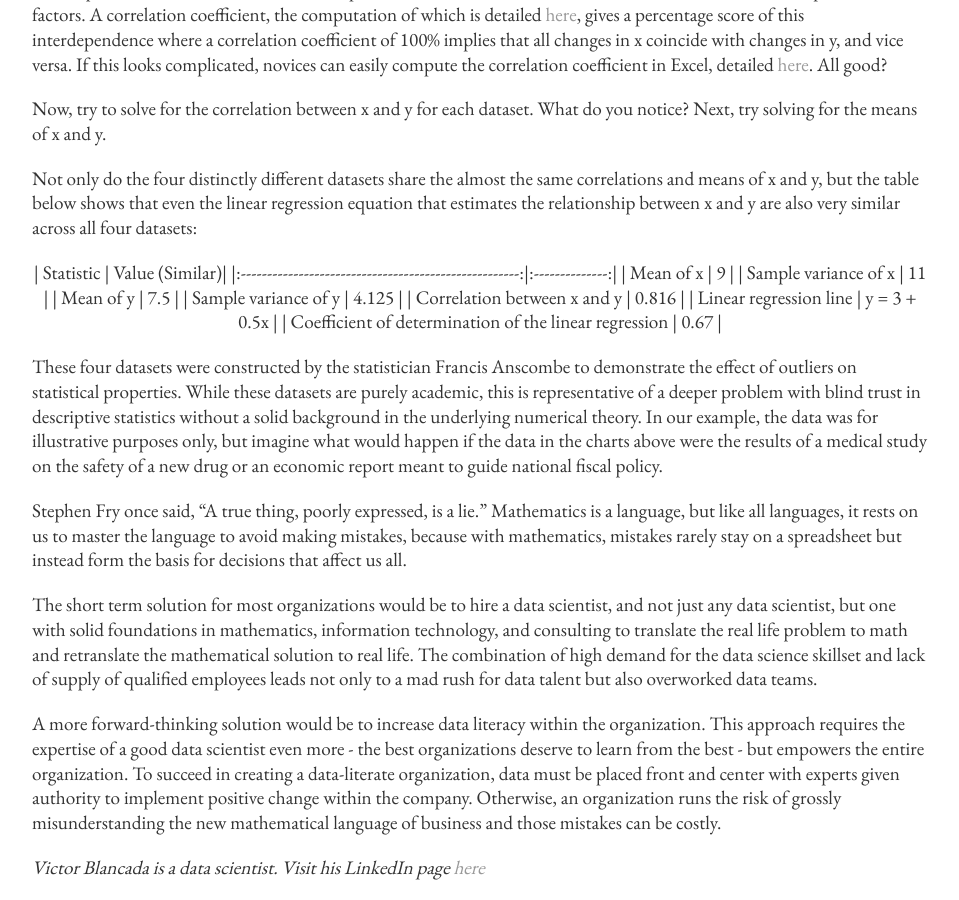
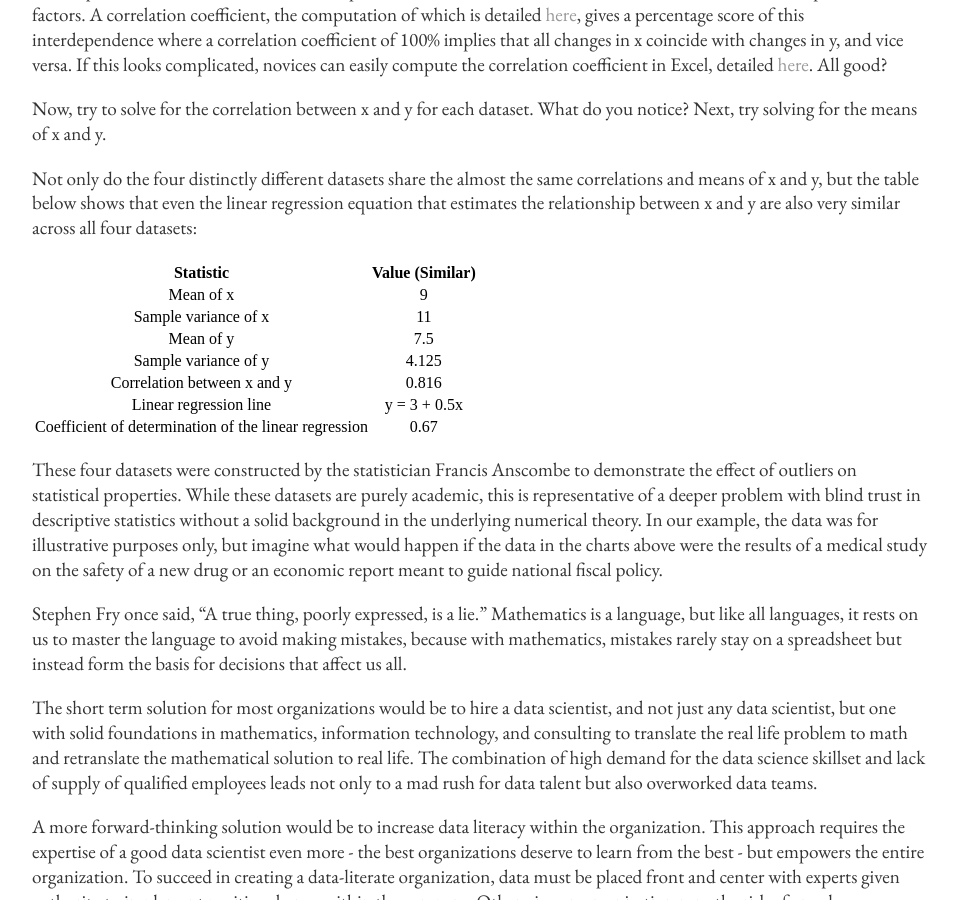
Before and after one commit to victorangeloblancada/victorangeloblancada.github.io-jekyll, a Jekyll site: the page built from _posts/2017-10-24-mathematics-a-language.md, in a window 1280 px wide and 900 px high, scrolled down 1314 px. Shown: the whole window, without its empty margins (160-1119 px from the left). Built offline with Jekyll 4.4.1, drawn with Linux system fonts in a browser that asks for light colours.

Commit message:
Update 2017-10-24-mathematics-a-language.md

```diff
--- a/_posts/2017-10-24-mathematics-a-language.md
+++ b/_posts/2017-10-24-mathematics-a-language.md
@@ -20,7 +20,6 @@ Now, try to solve for the correlation between x and y for each dataset. What do
 
 Not only do the four distinctly different datasets share the almost the same correlations and means of x and y, but the table below shows that even the linear regression equation that estimates the relationship between x and y are also very similar across all four datasets:
 
-<p align='center'>
 | Statistic                                             | Value (Similar)|
 |:-----------------------------------------------------:|:--------------:|
 | Mean of x                                             | 9              |
@@ -30,7 +29,6 @@ Not only do the four distinctly different datasets share the almost the same cor
 | Correlation between x and y                           | 0.816          |
 | Linear regression line                                | y = 3 + 0.5x   |
 | Coefficient of determination of the linear regression | 0.67           |
-</p>
 
 These four datasets were constructed by the statistician Francis Anscombe to demonstrate the effect of outliers on statistical properties. While these datasets are purely academic, this is representative of a deeper problem with blind trust in descriptive statistics without a solid background in the underlying numerical theory. In our example, the data was for illustrative purposes only, but imagine what would happen if the data in the charts above were the results of a medical study on the safety of a new drug or an economic report meant to guide national fiscal policy.
 
```
